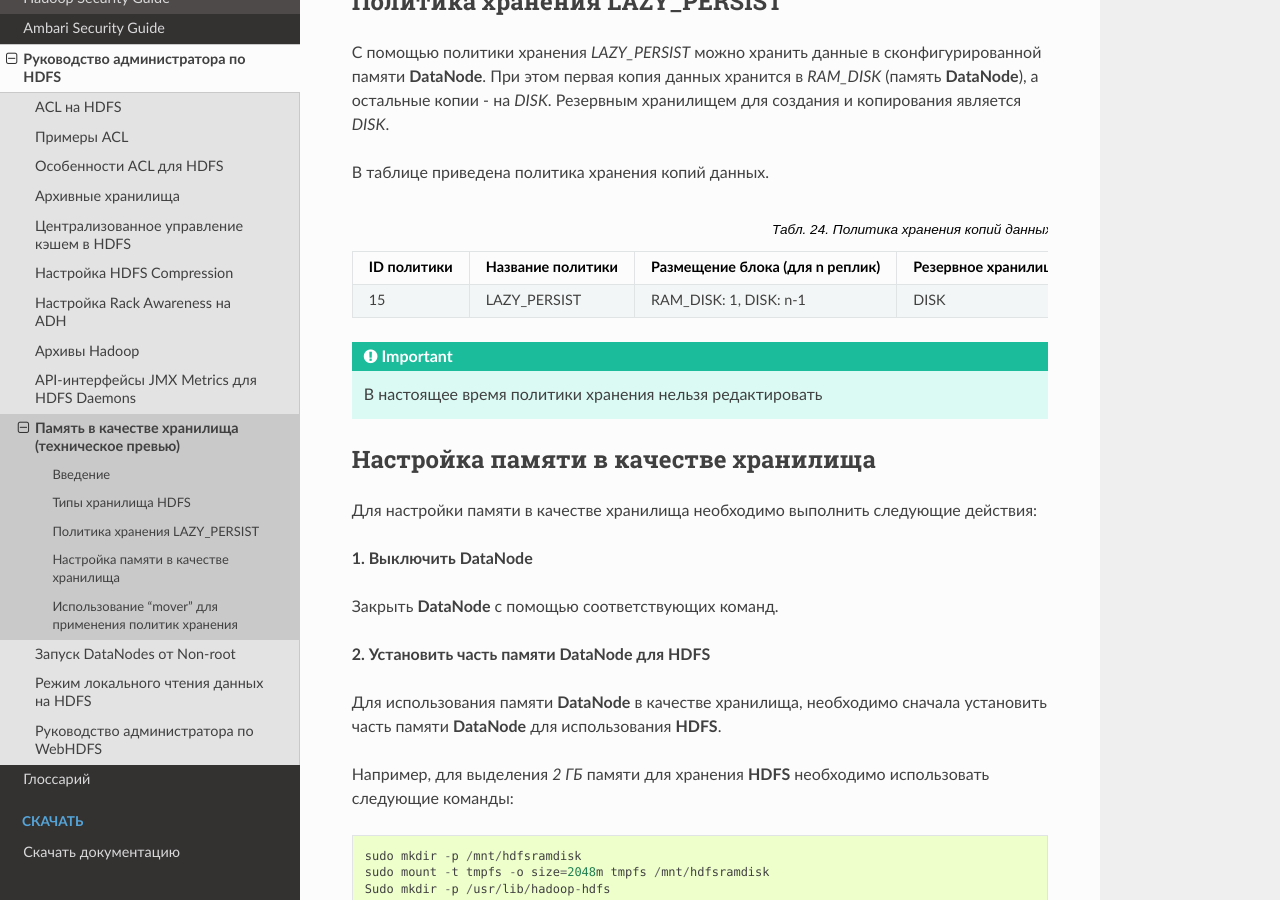
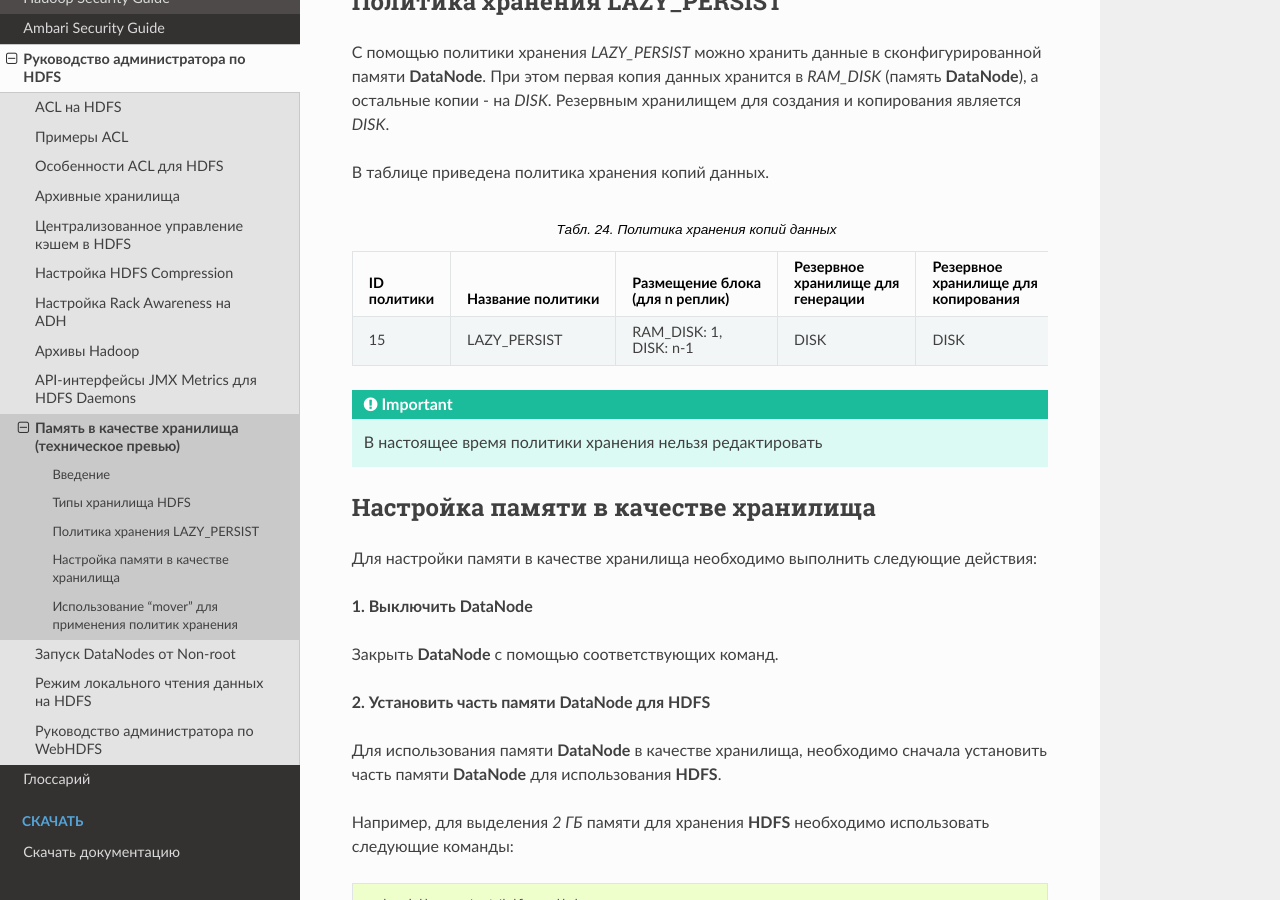
Before and after one commit to arenadata/docs_adps, a Sphinx documentation site: the page built from source/HDFSadmin/Memory.rst, in a window 1280 px wide and 900 px high, scrolled down 1649 px. Built offline with Sphinx 7.4.7 and the Read the Docs theme 2.0.0, drawn with Linux system fonts in a browser that asks for light colours; some of the changed lines change nothing that is shown.

Commit message:
Update Memory.rst

```diff
--- a/source/HDFSadmin/Memory.rst
+++ b/source/HDFSadmin/Memory.rst
@@ -59,7 +59,7 @@ C помощью политики хранения *LAZY_PERSIST* можно х
 В таблице приведена политика хранения копий данных.
 
 .. csv-table:: Политика хранения копий данных
-   :header: "ID политики", "Название политики", "Размещение блока (для n реплик)", "Резервное хранилище для генерации", "Резервное хранилище для копирования"
+   :header: "ID |br| политики", "Название политики", "Размещение блока |br| (для n реплик)", "Резервное |br| хранилище для |br| генерации", "Резервное |br| хранилище для |br| копирования"
    :widths: 10, 15, 20, 35, 20
 
    "15", "LAZY_PERSIST", "RAM_DISK: 1, DISK: n-1", "DISK", "DISK"
```
